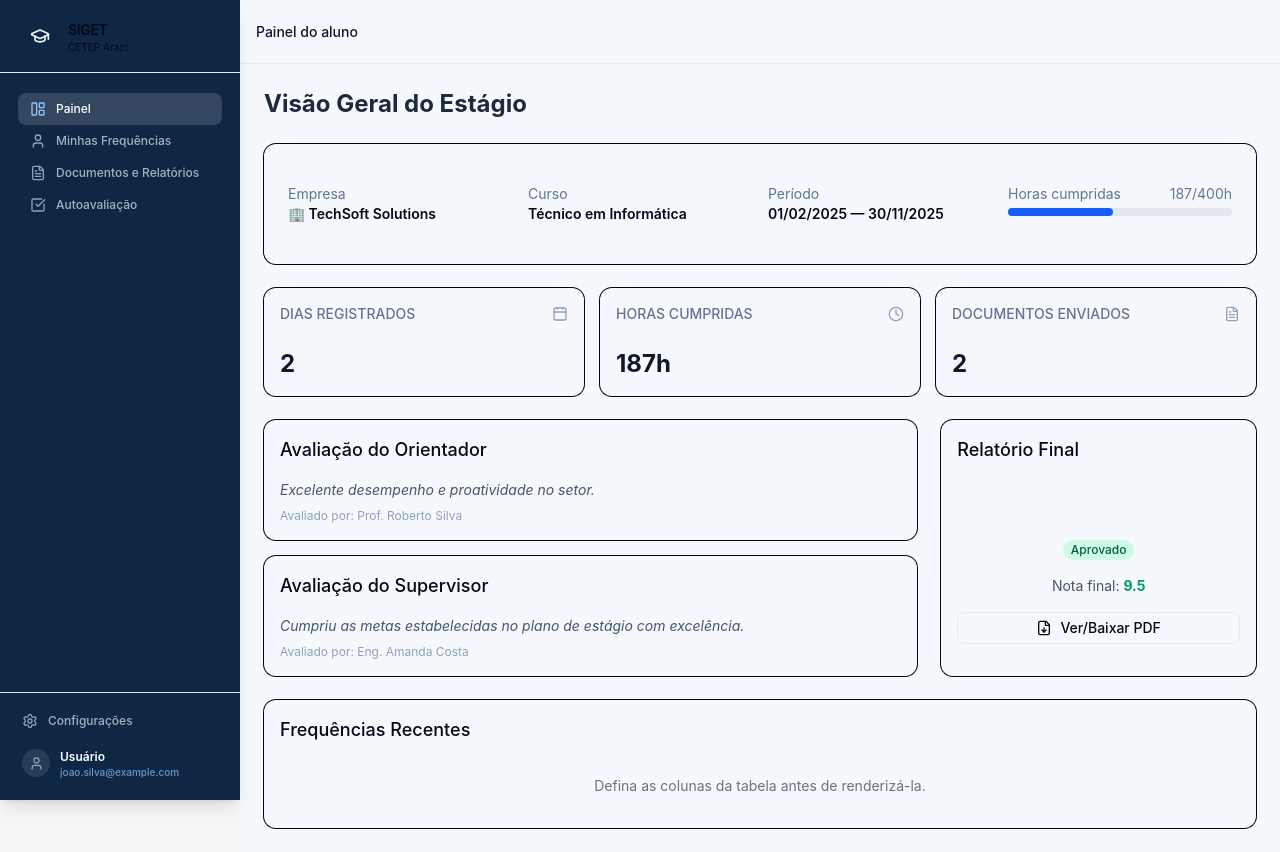
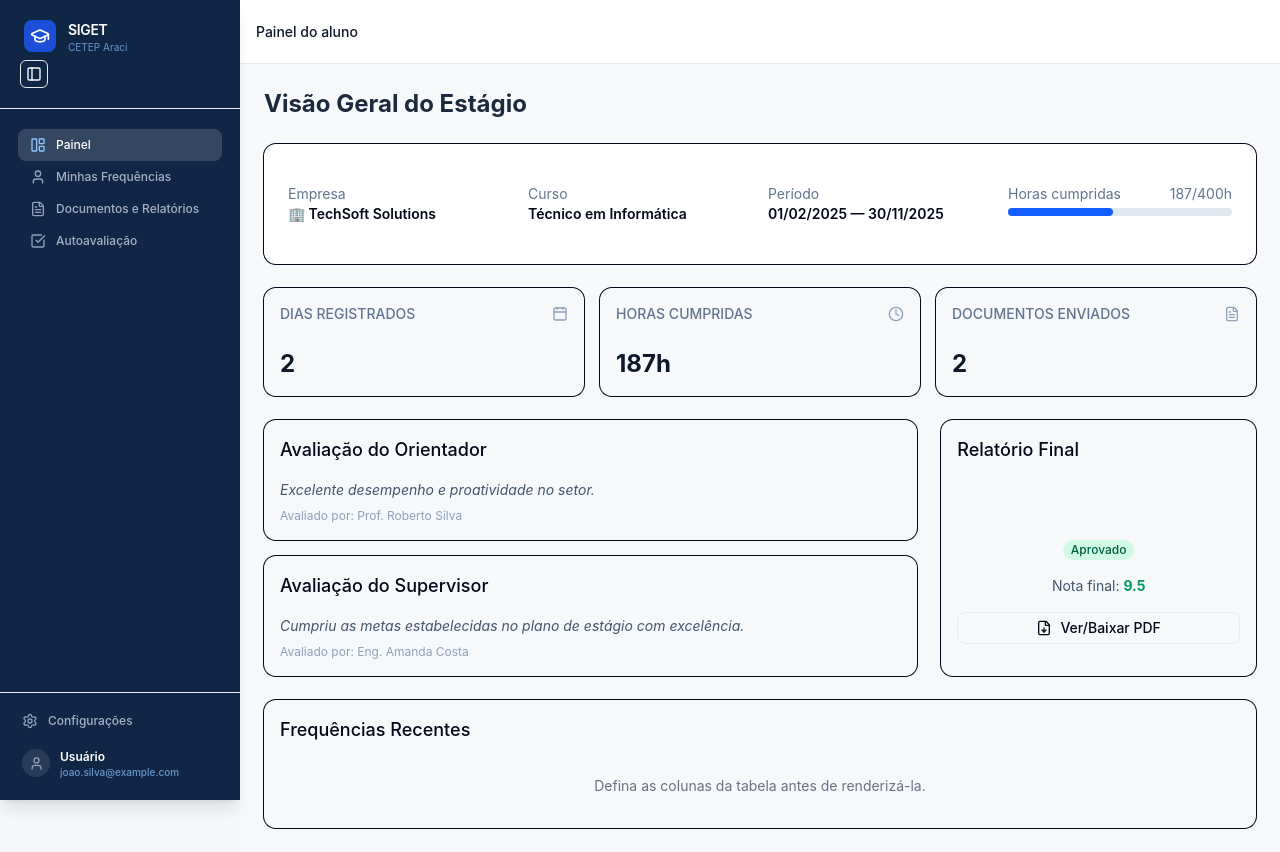
Before and after one commit to guilhermeiteadioseph-gif/Relatorio-de-estagio, a React (Vite) app in the folder projeto/: page /aluno/painel in a window 1280 px wide. Built offline with nearby package versions, Linux system fonts and the light colour scheme.

Commit message:
Consertando sidebar

```diff
--- a/projeto/src/components/Layout.jsx
+++ b/projeto/src/components/Layout.jsx
@@ -12,14 +12,14 @@ export function Layout({ children }) {
         <AppSidebar />
           <SidebarInset className="transition-[margin-left] duration-200 ease-linear md:peer-data-[state=expanded]:ml-[var(--sidebar-width)] md:peer-data-[state=collapsed]:ml-[var(--sidebar-width-icon)]">
             {/* Header Superior */}
-            <header className="flex h-16 shrink-0 items-center gap-2 border-b px-4" style={{ backgroundColor: '#f5f9fd' }}>
+            <header className="flex h-16 shrink-0 items-center gap-2 border-b px-4 bg-white">
               <div className="flex items-center gap-2">
                 <h2 className="text-sm font-medium text-slate-900 md:peer-data-[state=collapsed]:hidden">
                   {user?.role ? `Painel do ${user.role}` : 'Sistema Escolar'}
                 </h2>
               </div>
             </header>
-            <main className="p-6 bg-slate-50 min-h-[calc(100vh-4rem)]" style={{ backgroundColor: '#f5f9fd' }}>
+            <main className="p-6 min-h-[calc(100vh-4rem)]" style={{ backgroundColor: '#f6f8fa' }}>
               {children}
             </main>
           </SidebarInset>
--- a/projeto/src/components/app-sidebar.jsx
+++ b/projeto/src/components/app-sidebar.jsx
@@ -70,18 +70,47 @@ export function AppSidebar() {
         <SidebarHeader className="px-5 py-5 border-b border-white/10 group-data-[collapsible=icon]:p-2">
           {/* Logo e Título do Sistema */}
           <div className="flex items-center gap-3 px-1 group-data-[collapsible=icon]:justify-center">
-            <div className="flex aspect-square size-8 items-center justify-center rounded-lg bg-primary text-primary-foreground">
-              <GraduationCap className="size-5 text-slate-100" />
+            <div className="w-8 h-8 rounded-lg flex items-center justify-center flex-shrink-0" style={{ backgroundColor: '#1D4ED8' }}>
+              <GraduationCap className="size-5 text-white" />
             </div>
             <div className="flex flex-col gap-0.5 leading-none group-data-[collapsible=icon]:hidden">
-              <span className="font-semibold text-sm tracking-tight text-sidebar-foreground">
+              <span className="font-semibold text-sm tracking-tight text-white">
                 SIGET
               </span>
-              <span className="text-[10px] text-sidebar-foreground/60 capitalize">
+              <span className="text-[10px] capitalize text-blue-300/70">
                 CETEP Araci
               </span>
             </div>
           </div>
+          <SidebarTrigger className="cursor-pointer shrink-0 text-white" />
+
+            {/* Sidebar colapsada */}
+          <div className="hidden group-data-[collapsible=icon]:flex items-center justify-center w-full">
+            <div className="relative h-8 w-8 group/gemini flex shrink-0 aspect-square items-center justify-center">
+
+              <div className="absolute inset-0 flex items-center justify-center rounded-lg bg-blue-700 transition-opacity duration-200 group-hover/gemini:opacity-0 group-hover/gemini:pointer-events-none">
+                <GraduationCap size={16} className="text-white" />
+              </div>
+
+              <div className="absolute inset-0 flex items-center justify-center opacity-0 transition-opacity duration-200 group-hover/gemini:opacity-100">
+                <TooltipProvider delayDuration={100}>
+                  <Tooltip>
+                    <TooltipTrigger
+                      render={<SidebarTrigger className="h-8 w-8 rounded-lg bg-zinc-800 text-white hover:bg-zinc-700 hover:text-white"/>}
+                    />
+                    <TooltipContent
+                      side="right"
+                      sideOffset={16}
+                      className="rounded-xl border-none bg-[#e3e3e3] px-4 py-2 text-sm font-medium text-black shadow-md"
+                    >
+                      <p>Expandir menu</p>
+                    </TooltipContent>
+                  </Tooltip>
+                </TooltipProvider>
+              </div>
+
+              </div>
+            </div>
 
         <SidebarSeparator className="bg-white/10 hidden" />
         </SidebarHeader>
--- a/projeto/src/pages/aluno/sections/painelgeral.jsx
+++ b/projeto/src/pages/aluno/sections/painelgeral.jsx
@@ -35,7 +35,7 @@ export default function PainelGeral() {
       <h1 className="text-2xl font-bold text-slate-800">Visão Geral do Estágio</h1>
 
       {/* 1. Card Superior: Informações do Aluno */}
-      <Card>
+      <Card className="bg-white border-slate-50">
         <CardContent className="grid grid-cols-1 md:grid-cols-4 gap-4 p-6">
           <div>
             <p className="text-sm text-slate-500">Empresa</p>
```
